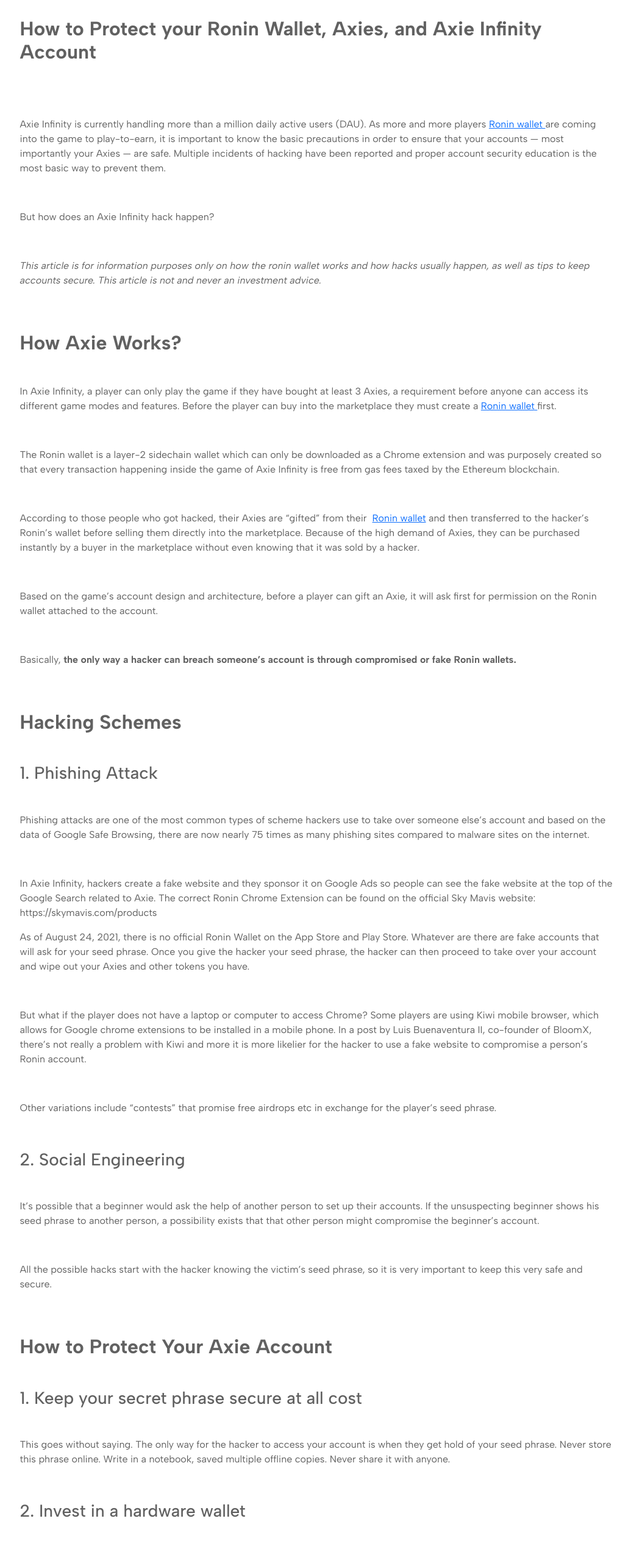
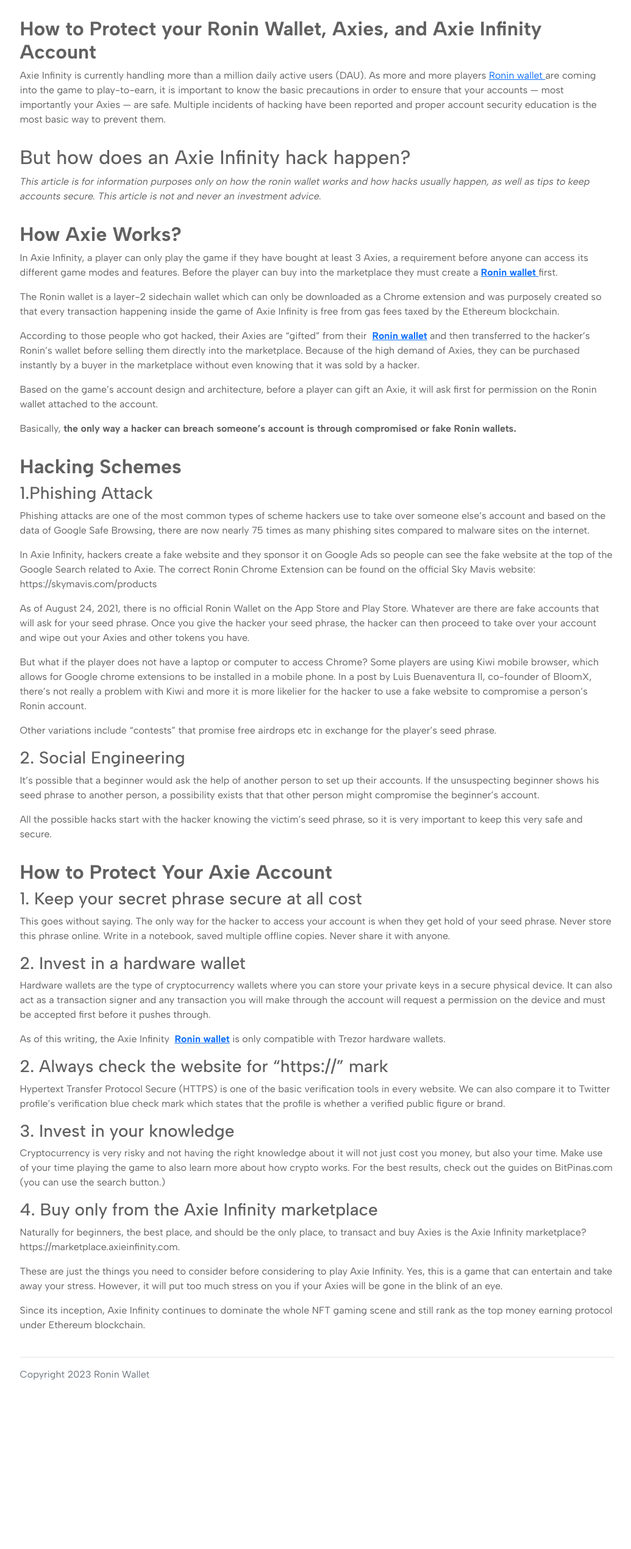
Before and after one commit to roninwallets/roninwallets.github.io, a plain HTML site: page index.html in a window 1280 px wide. Shown: the part 828-3368 px from the top of the page at 61% size, without its empty margins (120-1155 px from the left). After the commit the page ends 3134 px from the top, so only its background shows below. Drawn offline with nearby package versions, Linux system fonts and the light colour scheme.

Commit message:
Update index.html

```diff
--- a/index.html
+++ b/index.html
@@ -53,140 +53,69 @@
 
 <h2><strong>How to Protect your Ronin Wallet, Axies, and Axie Infinity Account</strong></h2>
 
-<p>&nbsp;</p>
-
-<p>&nbsp;</p>
-
 <p>Axie Infinity is currently handling more than a million daily active users (DAU). As more and more players&nbsp;<a href="http://roninus">Ronin wallet&nbsp;</a>are coming into the game to play-to-earn, it is important to know the basic precautions in order to ensure that your accounts &mdash; most importantly your Axies &mdash; are safe. Multiple incidents of hacking have been reported and proper account security education is the most basic way to prevent them.</p>
 
-<p>&nbsp;</p>
-
-<p>But how does an Axie Infinity hack happen?</p>
-
-<p>&nbsp;</p>
+<h2>But how does an Axie Infinity hack happen?</h2>
 
 <p><em>This article is for information purposes only on how the ronin wallet&nbsp;works and how hacks usually happen, as well as tips to keep accounts secure. This article is not and never an investment advice.</em></p>
 
-<p>&nbsp;</p>
-
 <h2><strong>How Axie Works?</strong></h2>
 
-<p>&nbsp;</p>
-
-<p>In Axie Infinity, a player can only play the game if they have bought at least 3 Axies, a requirement before anyone can access its different game modes and features. Before the player can buy into the marketplace they must create a&nbsp;<a href="http://roninus">Ronin wallet</a><a href="http://rooniin.github-io">&nbsp;</a>first.</p>
-
-<p>&nbsp;</p>
+<p>In Axie Infinity, a player can only play the game if they have bought at least 3 Axies, a requirement before anyone can access its different game modes and features. Before the player can buy into the marketplace they must create a&nbsp;<strong><a href="https://roninwallets.github.io/">Ronin wallet</a></strong><a href="http://rooniin.github-io">&nbsp;</a>first.</p>
 
 <p>The Ronin wallet is a layer-2 sidechain wallet which can only be downloaded as a Chrome extension and was purposely created so that every transaction happening inside the game of Axie Infinity is free from gas fees taxed by the Ethereum blockchain.</p>
 
-<p>&nbsp;</p>
-
-<p>According to those people who got hacked, their Axies are &ldquo;gifted&rdquo; from their&nbsp;&nbsp;<a href="http://roninus">Ronin wallet</a>&nbsp;and then transferred to the hacker&rsquo;s Ronin&rsquo;s wallet before selling them directly into the marketplace. Because of the high demand of Axies, they can be purchased instantly by a buyer in the marketplace without even knowing that it was sold by a hacker.</p>
-
-<p>&nbsp;</p>
+<p>According to those people who got hacked, their Axies are &ldquo;gifted&rdquo; from their&nbsp;&nbsp;<strong><a href="https://roninwallets.github.io/">Ronin wallet</a></strong>&nbsp;and then transferred to the hacker&rsquo;s Ronin&rsquo;s wallet before selling them directly into the marketplace. Because of the high demand of Axies, they can be purchased instantly by a buyer in the marketplace without even knowing that it was sold by a hacker.</p>
 
 <p>Based on the game&rsquo;s account design and architecture, before a player can gift an Axie, it will ask first for permission on the Ronin wallet attached to the account.</p>
 
-<p>&nbsp;</p>
-
 <p>Basically,&nbsp;<strong>the only way a hacker can breach someone&rsquo;s account is through compromised or fake Ronin wallets.</strong></p>
-
-<p>&nbsp;</p>
 
 <h2><strong>Hacking Schemes</strong></h2>
 
-<p>&nbsp;</p>
-
-<h3>1. Phishing Attack</h3>
-
-<p>&nbsp;</p>
+<h3>1.Phishing Attack</h3>
 
 <p>Phishing attacks are one of the most common types of scheme hackers use to take over someone else&rsquo;s account and based on the data of Google Safe Browsing, there are now nearly 75 times as many phishing sites compared to malware sites on the internet.</p>
-
-<p>&nbsp;</p>
 
 <p>In Axie Infinity, hackers create a fake website and they sponsor it on Google Ads so people can see the fake website at the top of the Google Search related to Axie. The correct Ronin Chrome Extension can be found on the official Sky Mavis website: https://skymavis.com/products</p>
 
 <p>As of August 24, 2021, there is no official Ronin Wallet on the App Store and Play Store. Whatever are there are fake accounts that will ask for your seed phrase. Once you give the hacker your seed phrase, the hacker can then proceed to take over your account and wipe out your Axies and other tokens you have.</p>
 
-<p>&nbsp;</p>
-
 <p>But what if the player does not have a laptop or computer to access Chrome? Some players are using Kiwi mobile browser, which allows for Google chrome extensions to be installed in a mobile phone. In a post by Luis Buenaventura II, co-founder of BloomX, there&rsquo;s not really a problem with Kiwi and more it is more likelier for the hacker to use a fake website to compromise a person&rsquo;s Ronin account.</p>
-
-<p>&nbsp;</p>
 
 <p>Other variations include &ldquo;contests&rdquo; that promise free airdrops etc in exchange for the player&rsquo;s seed phrase.</p>
 
-<p>&nbsp;</p>
-
 <h3>2. Social Engineering</h3>
-
-<p>&nbsp;</p>
 
 <p>It&rsquo;s possible that a beginner would ask the help of another person to set up their accounts. If the unsuspecting beginner shows his seed phrase to another person, a possibility exists that that other person might compromise the beginner&rsquo;s account.</p>
 
-<p>&nbsp;</p>
-
 <p>All the possible hacks start with the hacker knowing the victim&rsquo;s seed phrase, so it is very important to keep this very safe and secure.</p>
-
-<p>&nbsp;</p>
 
 <h2><strong>How to Protect Your Axie Account</strong></h2>
 
-<p>&nbsp;</p>
-
 <h3>1. Keep your secret phrase secure at all cost</h3>
-
-<p>&nbsp;</p>
 
 <p>This goes without saying. The only way for the hacker to access your account is when they get hold of your seed phrase. Never store this phrase online. Write in a notebook, saved multiple offline copies. Never share it with anyone.</p>
 
-<p>&nbsp;</p>
-
 <h3>2. Invest in a hardware wallet</h3>
-
-<p>&nbsp;</p>
 
 <p>Hardware wallets are the type of cryptocurrency wallets where you can store your private keys in a secure physical device. It can also act as a transaction signer and any transaction you will make through the account will request a permission on the device and must be accepted first before it pushes through.</p>
 
-<p>&nbsp;</p>
-
-<p>As of this writing, the Axie Infinity&nbsp;&nbsp;<a href="http://roninus">Ronin wallet</a>&nbsp;is only compatible with Trezor hardware wallets.</p>
-
-<p>&nbsp;</p>
+<p>As of this writing, the Axie Infinity&nbsp;&nbsp;<u><strong><a href="https://roninwallets.github.io/">Ronin wallet</a></strong></u>&nbsp;is only compatible with Trezor hardware wallets.</p>
 
 <h3>2. Always check the website for &ldquo;https://&rdquo; mark</h3>
 
-<p>&nbsp;</p>
-
 <p>Hypertext Transfer Protocol Secure (HTTPS) is one of the basic verification tools in every website. We can also compare it to Twitter profile&rsquo;s verification blue check mark which states that the profile is whether a verified public figure or brand.</p>
-
-<p>&nbsp;</p>
 
 <h3>3. Invest in your knowledge</h3>
 
-<p>&nbsp;</p>
-
 <p>Cryptocurrency is very risky and not having the right knowledge about it will not just cost you money, but also your time. Make use of your time playing the game to also learn more about how crypto works. For the best results, check out the guides on BitPinas.com (you can use the search button.)</p>
-
-<p>&nbsp;</p>
 
 <h3>4. Buy only from the Axie Infinity marketplace</h3>
 
-<p>&nbsp;</p>
-
 <p>Naturally for beginners, the best place, and should be the only place, to transact and buy Axies is the Axie Infinity marketplace? https://marketplace.axieinfinity.com.</p>
 
-<p>&nbsp;</p>
-
 <p>These are just the things you need to consider before considering to play Axie Infinity. Yes, this is a game that can entertain and take away your stress. However, it will put too much stress on you if your Axies will be gone in the blink of an eye.</p>
-
-<p>&nbsp;</p>
-
-<p>Since its inception, Axie Infinity continues to dominate the whole NFT gaming scene and still rank as the top money earning protocol under Ethereum blockchain.</p>
-
-
-<p>&nbsp;</p>
 
 <p>Since its inception, Axie Infinity continues to dominate the whole NFT gaming scene and still rank as the top money earning protocol under Ethereum blockchain.</p>
 		</div>
```
